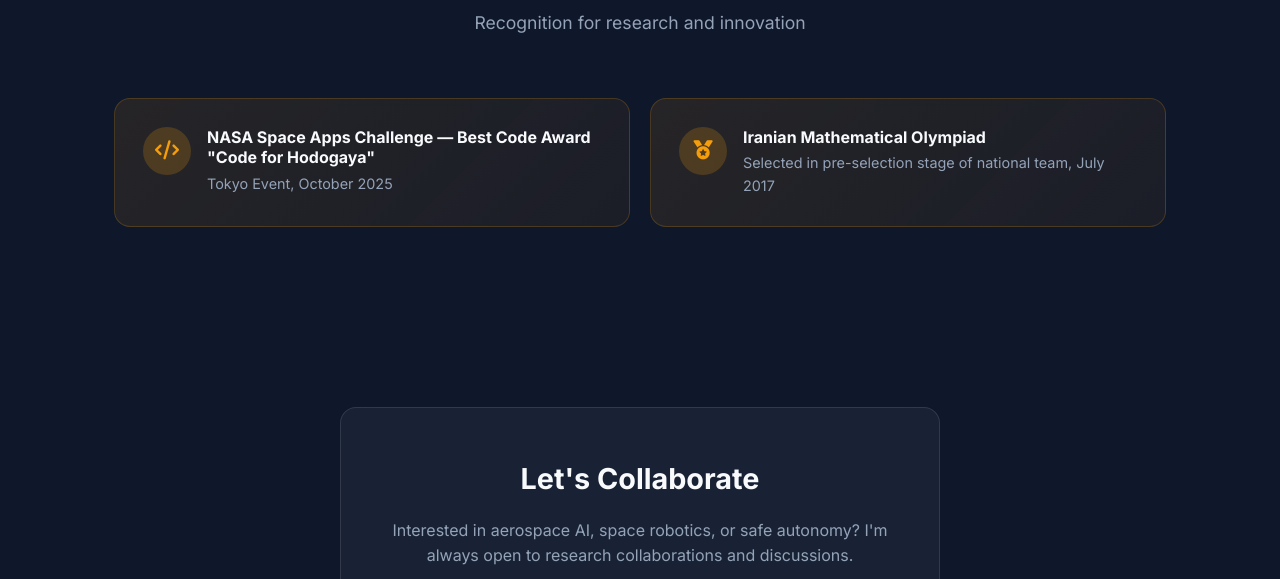
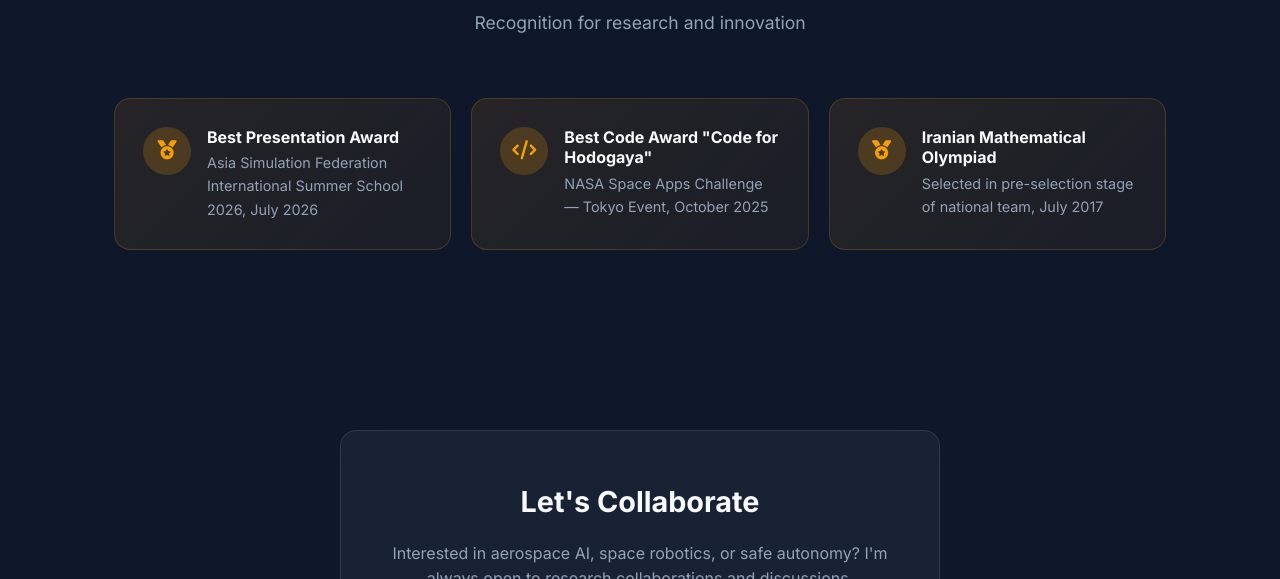
Before and after one commit to PouyaLatifiyan/PouyaLatifiyan.github.io, a plain HTML site: page index.html in a window 1280 px wide. Shown: the part 6580-7159 px from the top of the page. Drawn offline with Linux system fonts and the light colour scheme.

Commit message:
Update index.html

```diff
--- a/index.html
+++ b/index.html
@@ -1385,10 +1385,17 @@
         </div>
         <div class="awards-grid fade-in">
             <div class="award-card">
+                <div class="award-icon"><i class="fas fa-medal"></i></div>
+                <div class="award-content">
+                    <h4>Best Presentation Award</h4>
+                    <p>Asia Simulation Federation International Summer School 2026, July 2026</p>
+                </div>
+            </div>
+            <div class="award-card">
                 <div class="award-icon"><i class="fas fa-code"></i></div>
                 <div class="award-content">
-                    <h4>NASA Space Apps Challenge — Best Code Award "Code for Hodogaya"</h4>
-                    <p>Tokyo Event, October 2025</p>
+                    <h4>Best Code Award "Code for Hodogaya"</h4>
+                    <p>NASA Space Apps Challenge — Tokyo Event, October 2025</p>
                 </div>
             </div>
             <div class="award-card">
```
